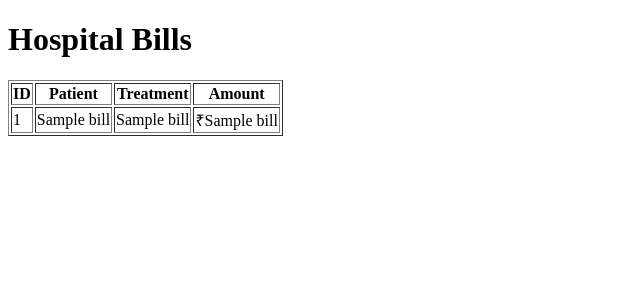
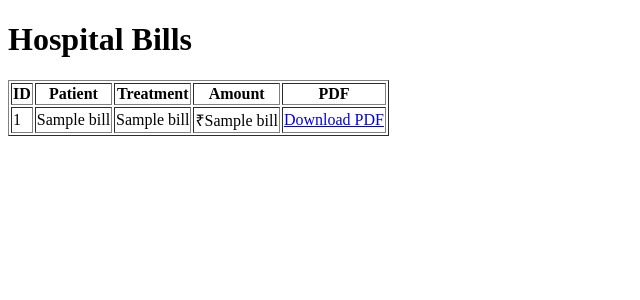
Before and after one commit to swathi04721/Hospital-Management-System, a Flask app: page /view_bills in a window 1280 px wide. Shown: the top 300 px of the page, without its empty margins (0-640 px from the left). Run offline with Flask 3, Linux system fonts and the light colour scheme; a database or web service that is not in the repository returns one stand-in record (values such as "Sample title"); some libraries are stand-ins or nearby versions.

Commit message:
added pdf download

```diff
--- a/app.py
+++ b/app.py
@@ -1,6 +1,9 @@
 from flask import Flask, render_template, request, redirect
 import os
 import psycopg2
+from reportlab.platypus import SimpleDocTemplate, Paragraph, Spacer
+from reportlab.lib.styles import getSampleStyleSheet
+from flask import send_file
 
 app = Flask(__name__)
 
@@ -420,6 +423,48 @@ def patient_profile(id):
         patient=patient,
         appointments=appointments
     )
+@app.route('/download_bill/<int:id>')
+def download_bill(id):
+
+    cur.execute(
+        "SELECT * FROM bills WHERE id=%s",
+        (id,)
+    )
+
+    bill = cur.fetchone()
+
+    pdf_file = f"bill_{id}.pdf"
+
+    doc = SimpleDocTemplate(pdf_file)
+
+    styles = getSampleStyleSheet()
+
+    elements = []
+
+    elements.append(
+        Paragraph("Hospital Invoice", styles['Title'])
+    )
+
+    elements.append(Spacer(1, 20))
+
+    elements.append(
+        Paragraph(f"Patient Name: {bill[1]}", styles['Normal'])
+    )
+
+    elements.append(
+        Paragraph(f"Treatment: {bill[2]}", styles['Normal'])
+    )
+
+    elements.append(
+        Paragraph(f"Amount: ₹{bill[3]}", styles['Normal'])
+    )
+
+    doc.build(elements)
+
+    return send_file(
+        pdf_file,
+        as_attachment=True
+    )
 # -----------------------------
 # RUN APP
 # -----------------------------
--- a/requirements.txt
+++ b/requirements.txt
@@ -2,3 +2,4 @@ flask
 gunicorn
 qrcode
 psycopg2-binary
+reportlab
--- a/templates/view_bills.html
+++ b/templates/view_bills.html
@@ -14,6 +14,7 @@
     <th>Patient</th>
     <th>Treatment</th>
     <th>Amount</th>
+    <th>PDF</th>
 </tr>
 
 {% for bill in bills %}
@@ -23,6 +24,12 @@
     <td>{{ bill[1] }}</td>
     <td>{{ bill[2] }}</td>
     <td>₹{{ bill[3] }}</td>
+
+    <td>
+        <a href="/download_bill/{{ bill[0] }}">
+            Download PDF
+        </a>
+    </td>
 </tr>
 
 {% endfor %}
```
